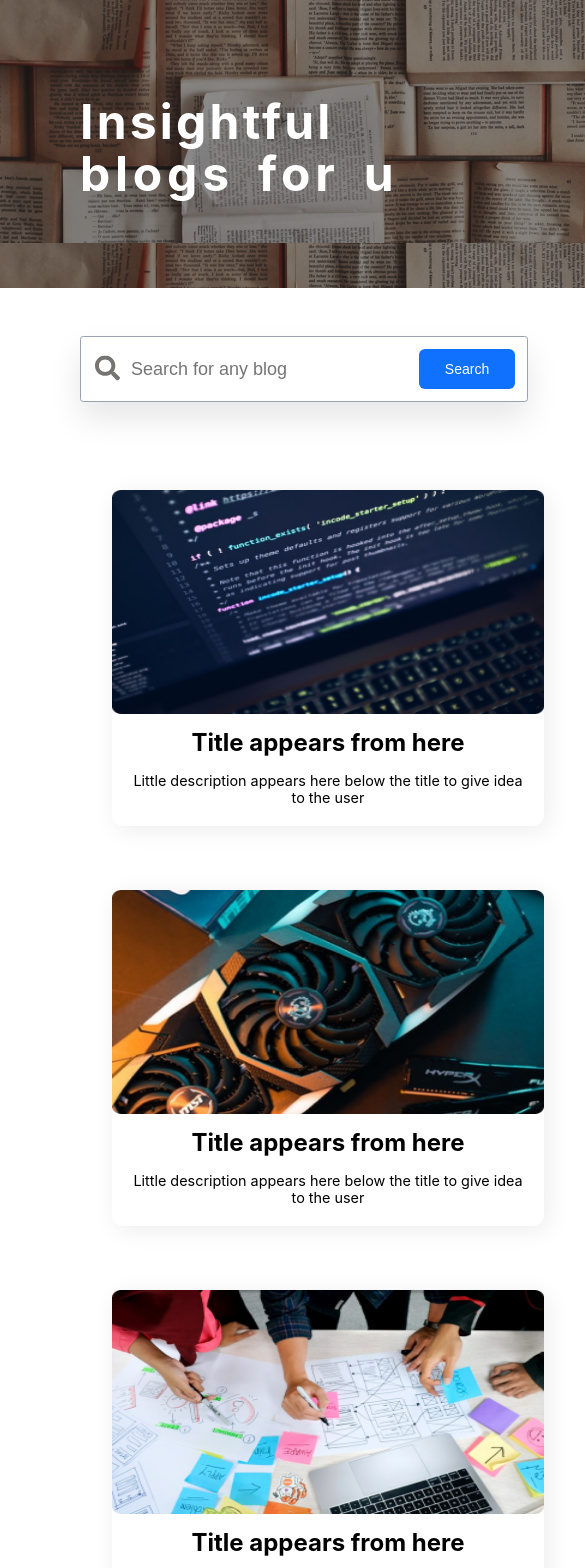
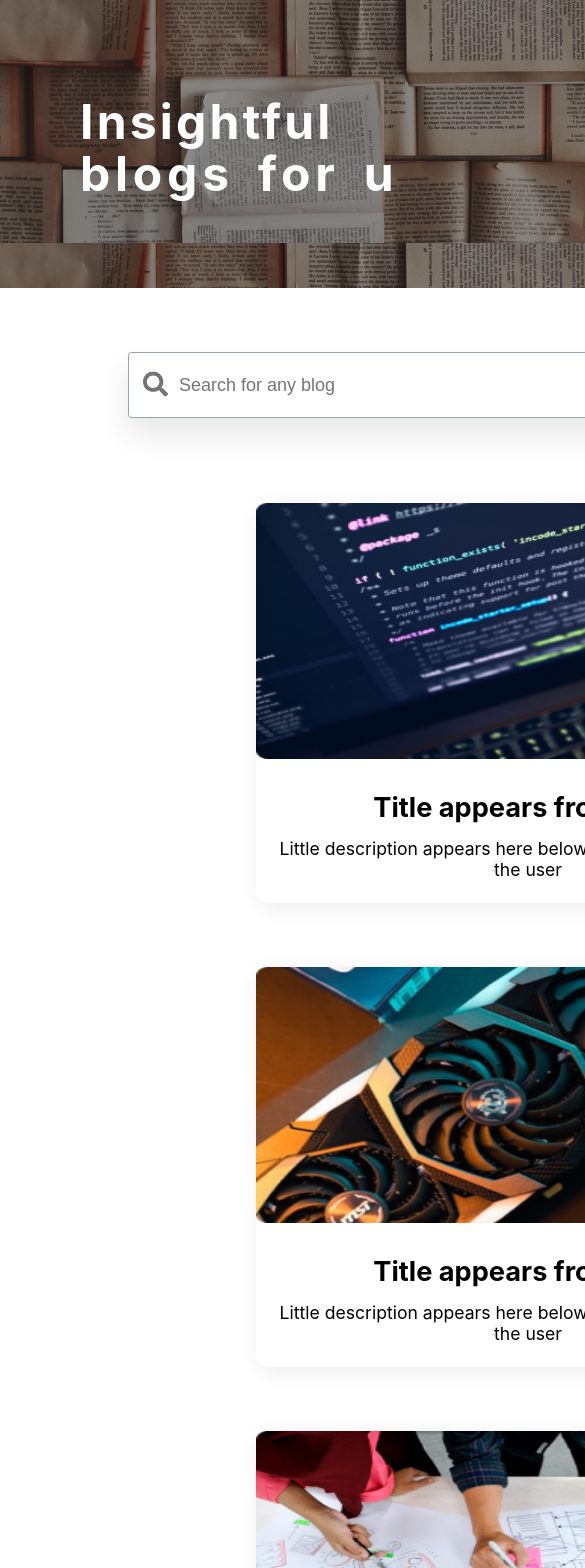
Before and after one commit to subhamexplore/hostWeb, a React (Create React App) app: page /blogs in a window 390 px wide. Shown: the top 1568 px of the page, 585 px wide, since content can reach past the window. Built offline with nearby package versions, Linux system fonts and the light colour scheme.

Commit message:
blogs added

```diff
--- a/src/Components/Card/Card.jsx
+++ b/src/Components/Card/Card.jsx
@@ -1,27 +1,20 @@
 import React from 'react'
-import Data from './Data';
+// import Data from './Data';
 
 
-function Card() {
-    return(
-        <div className='card'>
-        {Data.map((item)=>{
-         return(
-        <div className='blog-card'>
+function Card({ data }) {
+  return (
+      <div className='blog-card'>
         <div className='card-img'>
-        <img src={item.img} alt="pic" />
+          <img src={data.img} alt="pic" />
         </div>
-         <div className='card-title'>
-         <h2>{item.title}</h2>
+        <div className='card-title'>
+          <h2>{data.title}</h2>
         </div>
         <div className='card-desc'>
-        <p>{item.desc}</p>
+          <p>{data.desc}</p>
         </div>
-        </div>
-         )
-         })
-        }
       </div>
-    )
+  )
 }
 export default Card;
--- /dev/null
+++ b/src/Pages/Blogs/BlogData.jsx
@@ -0,0 +1,18 @@
+const BlogData=[
+    {
+    img:require("../../Assets/images/blogs-img-2.png"),
+    title:"Title appears from here",
+    desc:"Little description appears here below the title to give idea to the user"
+    },
+    {
+    img:require("../../Assets/images/blogs-img-3.png"),
+    title:"Title appears from here",
+    desc:"Little description appears here below the title to give idea to the user"
+    },
+    {
+     img:require("../../Assets/images/blogs-img-4.png"),
+    title:"Title appears from here",
+    desc:"Little description appears here below the title to give idea to the user"
+    }
+    ]
+    export default BlogData;
--- a/src/Pages/Blogs/Blogs.jsx
+++ b/src/Pages/Blogs/Blogs.jsx
@@ -2,6 +2,8 @@ import React from 'react'
 import Card from '../../Components/Card/Card';
 import "./Blogs.scss"
 import {FaSearch} from "react-icons/fa";
+import BlogData from "./BlogData.jsx"
+
 
 
 function Blogs(){
@@ -16,7 +18,12 @@ function Blogs(){
             <input className='search-bar' type="text" placeholder='Search for any blog'/>
             <button className='search-button'>Search</button>
             </div>
-            <Card/>
+            <div className="cardContainer">
+                {BlogData.map((data,id)=>{
+                    return <Card data={data} key={id}/>
+                })
+            }
+            </div>
         </div>
     )
 }
--- a/src/Pages/Blogs/Blogs.scss
+++ b/src/Pages/Blogs/Blogs.scss
@@ -88,12 +88,12 @@
 .search-blog .search-button:active {
   transform: translateY(-50%) scale(0.98);
 }
-.card{
-  display: flex;
-  flex-direction: row;
-  flex-wrap: wrap;
-  margin-top: 1rem;
-}
+// .card{
+//   display: flex;
+//   flex-direction: row;
+//   flex-wrap: wrap;
+//   margin-top: 1rem;
+// }
 .blog-card{
   margin-top: 2rem;
   height: 14rem;
@@ -123,26 +123,16 @@
   display: flex;
 }
 
+.cardContainer{
+  display: flex;
+  flex-direction: row;
+  flex-wrap: wrap;
+  margin-top: 1rem;
+  margin-left: 4%;
+}
+
 /* Responsive */
-@media screen and (max-width: 450px) {
-  .search-blog{
-    height: 66px;
-    margin: 0 8px;
-    width: 28rem;
-  }
-  .search-blog .search-icon{
-    left: 12px;
-    font-size: 25px;
-  }
-  .search-blog .search-bar {
-    padding: 0 112px 0 50px;
-  }
-  .search-blog .search-button {
-    right: 12px;
-    font-size: 14px;
-    padding: 8px 18px;
-  }
-}
+
 @media screen and (max-width:400px) {
   .search-blog{
     margin-left: 2rem;
@@ -160,7 +150,7 @@
   }
 }
 @media screen and (max-width:1200px) {
-  .card{
+  .cardContainer{
     padding-left: 5rem;
   }
 
@@ -201,6 +191,23 @@
     margin-right: 1rem;
     font-size: .9rem;
   }
+  .search-blog{
+    height: 66px;
+  margin-left: 6rem;
+    width: 50rem;
+  }
+  .search-blog .search-icon{
+    left: 12px;
+    font-size: 25px;
+  }
+  .search-blog .search-bar {
+    padding: 0 112px 0 50px;
+  }
+  .search-blog .search-button {
+    right: 12px;
+    font-size: 14px;
+    padding: 8px 18px;
+  }
 }
 
 @media screen and (max-width:600px){
@@ -209,15 +216,48 @@
     margin-left: 5rem;
     align-items: center;
     justify-content: center;
+    width: 34rem;
+    height:25rem;
+  }
+  .card-img img{
+    height: 16rem;
+    width: 34rem;
+  }
+  .card-title h2{
+    margin-top: 2rem;
+    font-size: 1.7rem;
+  }
+  .card-desc p{
+    margin-left: 1rem;
+    margin-right: 1rem;
+    font-size: 1.1rem;
   }
   .search-blog{
     margin:3rem
   }
   .blogs-header{
-    min-width: 800px;
+    max-width: 800px;
   }
-  .card{
+  .cardContainer{
     margin-top: -1.5rem;
+    margin-right: 10rem;
+  }
+  .search-blog{
+    height: 66px;
+  margin-left: 6rem;
+    width: 50rem;
+  }
+  .search-blog .search-icon{
+    left: 12px;
+    font-size: 25px;
+  }
+  .search-blog .search-bar {
+    padding: 0 112px 0 50px;
+  }
+  .search-blog .search-button {
+    right: 12px;
+    font-size: 14px;
+    padding: 8px 18px;
   }
 }
 @media screen and (max-width:700px){
@@ -233,32 +273,76 @@
   .blogs-header{
     max-width: 200px;
   }
-  .card{
+  .cardContainer{
+    margin-left: 9rem;
     margin-top: -1.5rem;
   }
+  .search-blog{
+    height: 66px;
+  margin-left: 6rem;
+    width: 50rem;
+  }
+  .search-blog .search-icon{
+    left: 12px;
+    font-size: 25px;
+  }
+  .search-blog .search-bar {
+    padding: 0 112px 0 50px;
+  }
+  .search-blog .search-button {
+    right: 12px;
+    font-size: 14px;
+    padding: 8px 18px;
+  }
 }
-@media screen and (max-width:430px){
+@media screen and (max-width:450px){
+  .cardContainer{
+    width:50rem;
+  }
   .blog-card{
     margin-top: 4rem;
     align-items: center;
     justify-content: center;
     margin-left:2rem ;
+    width: 34rem;
+    height:25rem;
   }
 
   .blogs-header{
     max-width: 50px;
+    margin-bottom: 4rem;
   }
   .card-img img{
-    height: 14rem;
-    width: 27rem;
+    height: 16rem;
+    width: 34rem;
   }
   .card-title h2{
-    margin: .9rem;
-    font-size: 1.5rem;
+    margin-top: 2rem;
+    font-size: 1.7rem;
   }
   .card-desc p{
     margin-left: 1rem;
     margin-right: 1rem;
-    font-size: .9rem;
+    font-size: 1.1rem;
+  }
+  .cardContainer{
+    margin-top: -1.7rem;
+  }
+  .search-blog{
+    height: 66px;
+  margin-left: 6rem;
+    width: 50rem;
+  }
+  .search-blog .search-icon{
+    left: 12px;
+    font-size: 25px;
+  }
+  .search-blog .search-bar {
+    padding: 0 112px 0 50px;
+  }
+  .search-blog .search-button {
+    right: 12px;
+    font-size: 14px;
+    padding: 8px 18px;
   }
 }
```
Also changed, not shown: 1 other file (tests, documents, lock files or other folders).
